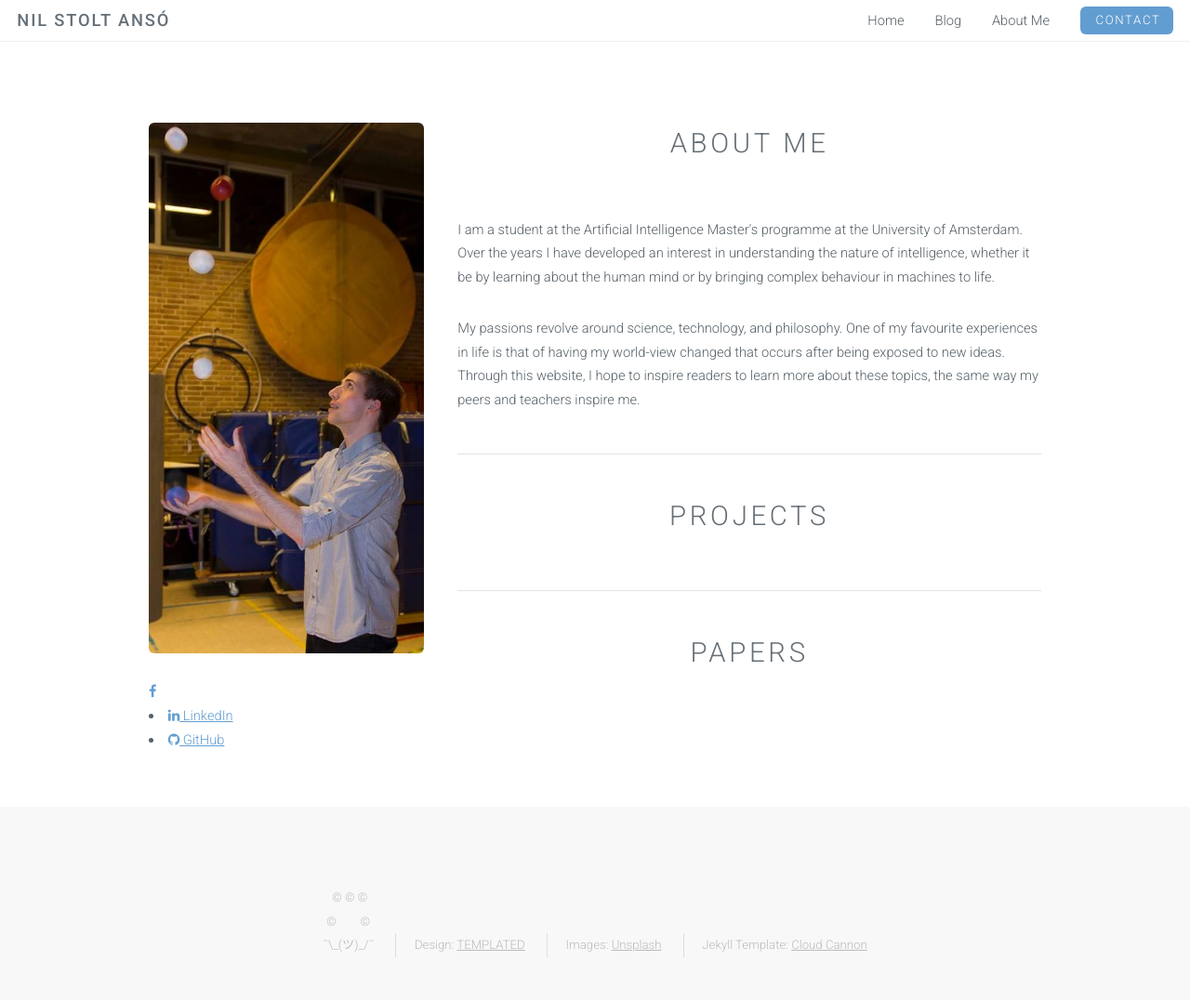
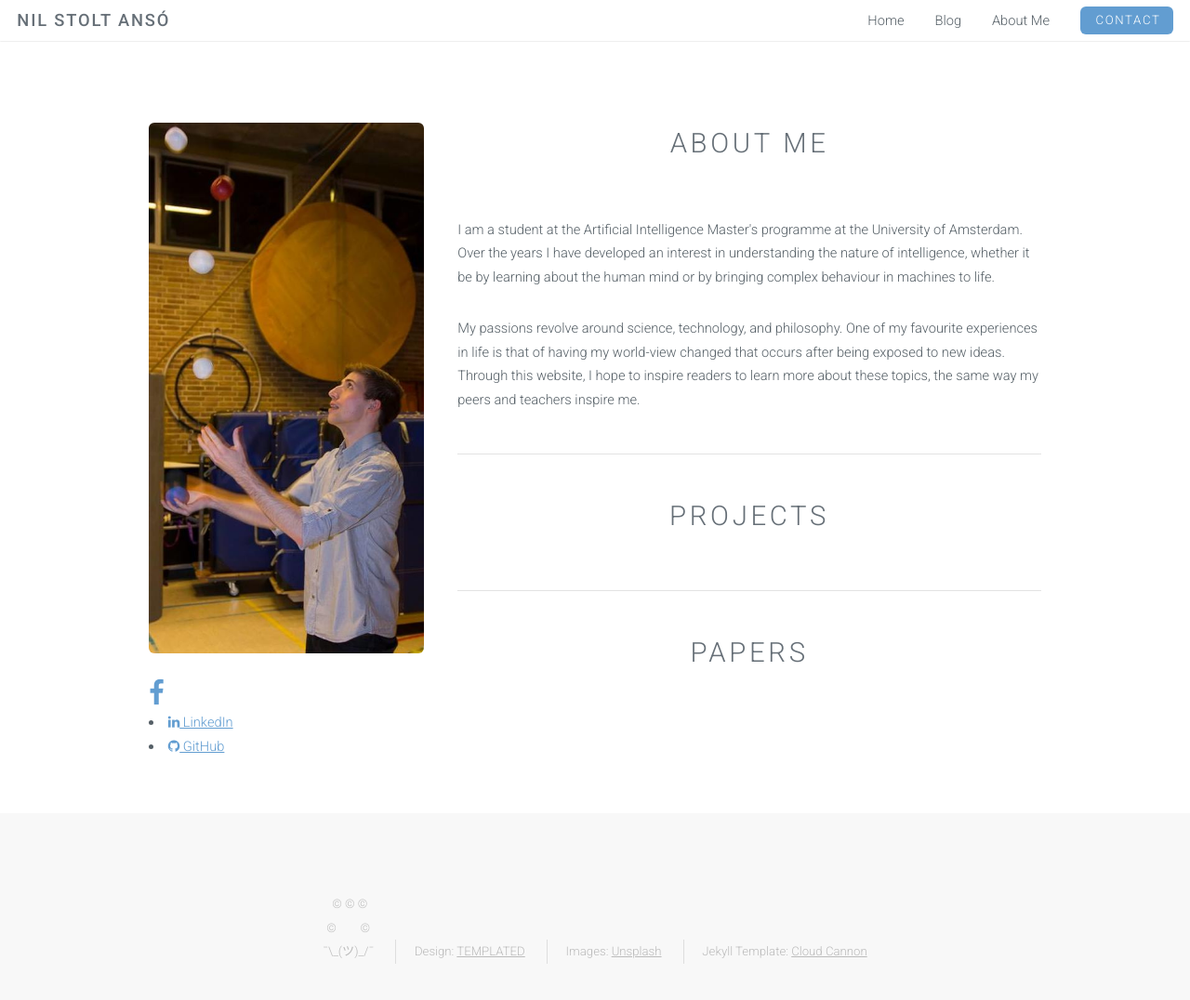
Before and after one commit to NILOIDE/NILOIDE.github.io, a Jekyll site: the page built from About-Me.html, in a window 1280 px wide and 1096 px high. Shown: the top 1076 px of the window at 93% size. Built offline with Jekyll 4.4.1, drawn with Linux system fonts in a browser that asks for light colours.

Commit message:
Trying new social media buttons

```diff
--- a/About-Me.html
+++ b/About-Me.html
@@ -10,7 +10,7 @@
                 <section>
                     <a href="#" class="image fit"><img src="images/dasme_yet_again.jpg" alt="" /></a>
                     {% if site.facebook_username %}
-                        <span style="font-size: 1em; color: Dodgerblue;">
+                        <span style="font-size: 2em; color: Salmon;">
                             <a href="https://www.facebook.com/{{ site.facebook_username }}">
                                 <i class="fa fa-facebook"></i>
                             </a>
```
